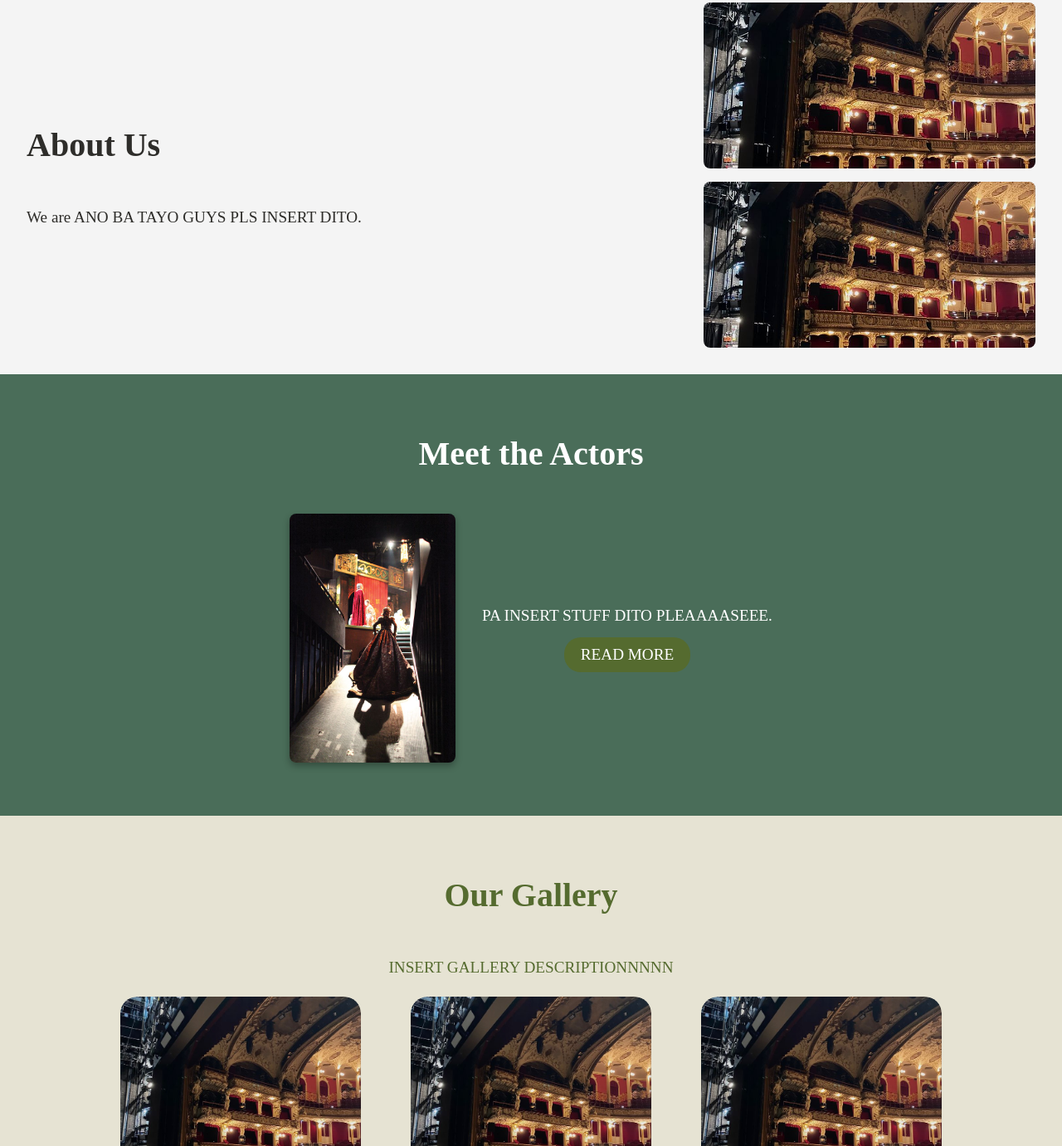
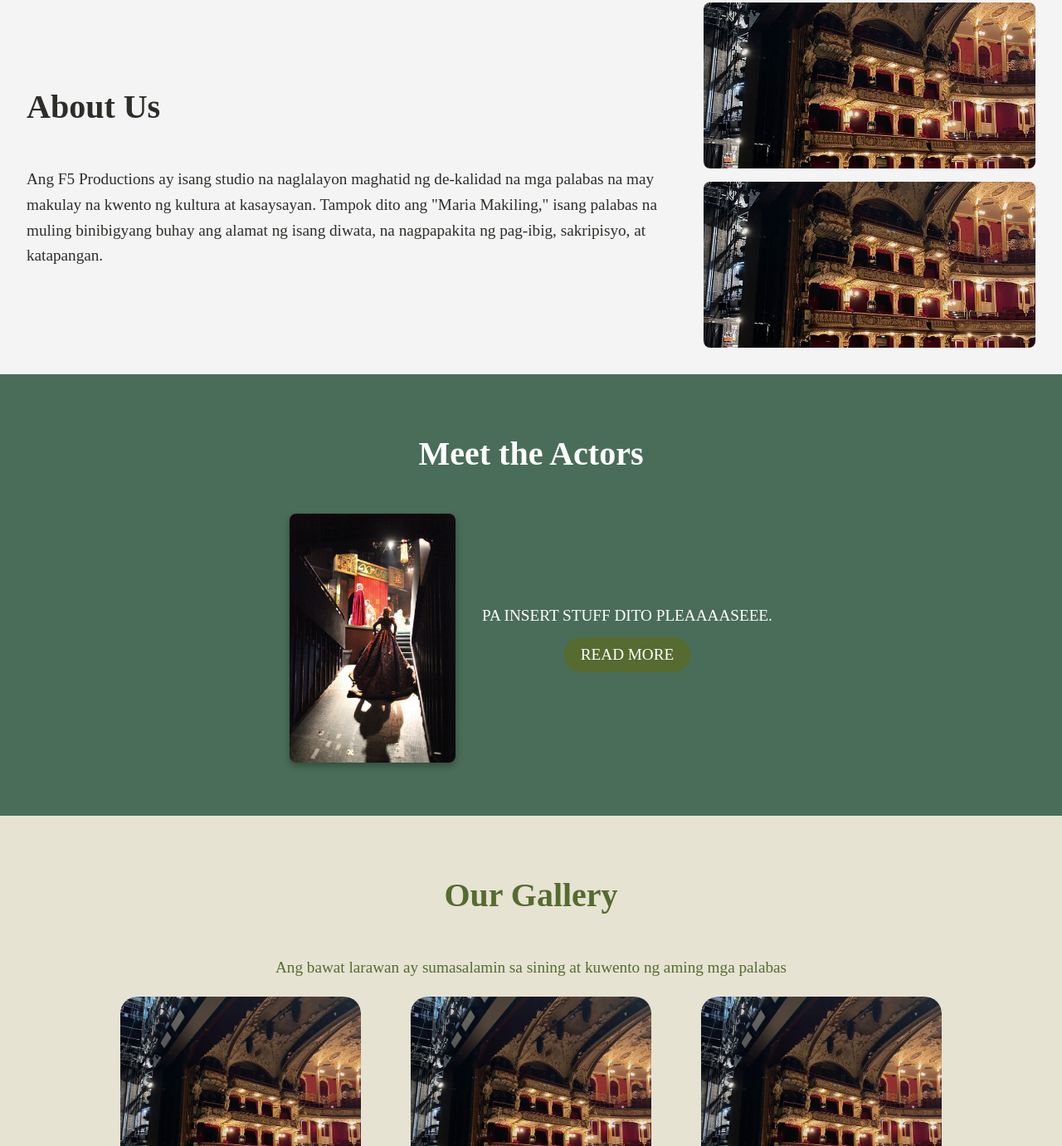
Before and after one commit to eidada116/PANITIKAN, a plain HTML site: page index.html in a window 1280 px wide. Shown: the part 892-2273 px from the top of the page at 83% size. Drawn offline with Linux system fonts and the light colour scheme.

Commit message:
Add files via upload

```diff
--- a/index.html
+++ b/index.html
@@ -50,7 +50,7 @@
     <div class="about-content">
       <div class="text-content">
         <h2>About Us</h2>
-        <p>We are ANO BA TAYO GUYS PLS INSERT DITO.</p>
+        <p>Ang F5 Productions ay isang studio na naglalayon maghatid ng de-kalidad na mga palabas na may makulay na kwento ng kultura at kasaysayan. Tampok dito ang "Maria Makiling," isang palabas na muling binibigyang buhay ang alamat ng isang diwata, na nagpapakita ng pag-ibig, sakripisyo, at katapangan.</p>
       </div>
       <div class="image-content">
         <img src="photos/1.jpg" alt="Image 1" class="stacked-image">
@@ -73,7 +73,7 @@
 
   <section id="gallery" class="full-width-section">
     <h2 style="color:#556B2F">Our Gallery</h2>
-    <p style="color:#556B2F">INSERT GALLERY DESCRIPTIONNNNN</p>
+    <p style="color:#556B2F">Ang bawat larawan ay sumasalamin sa sining at kuwento ng aming mga palabas</p>
     <div class="photos">
       <div class="box">
         <img src="photos/1.jpg" alt="Gallery Image">
```
